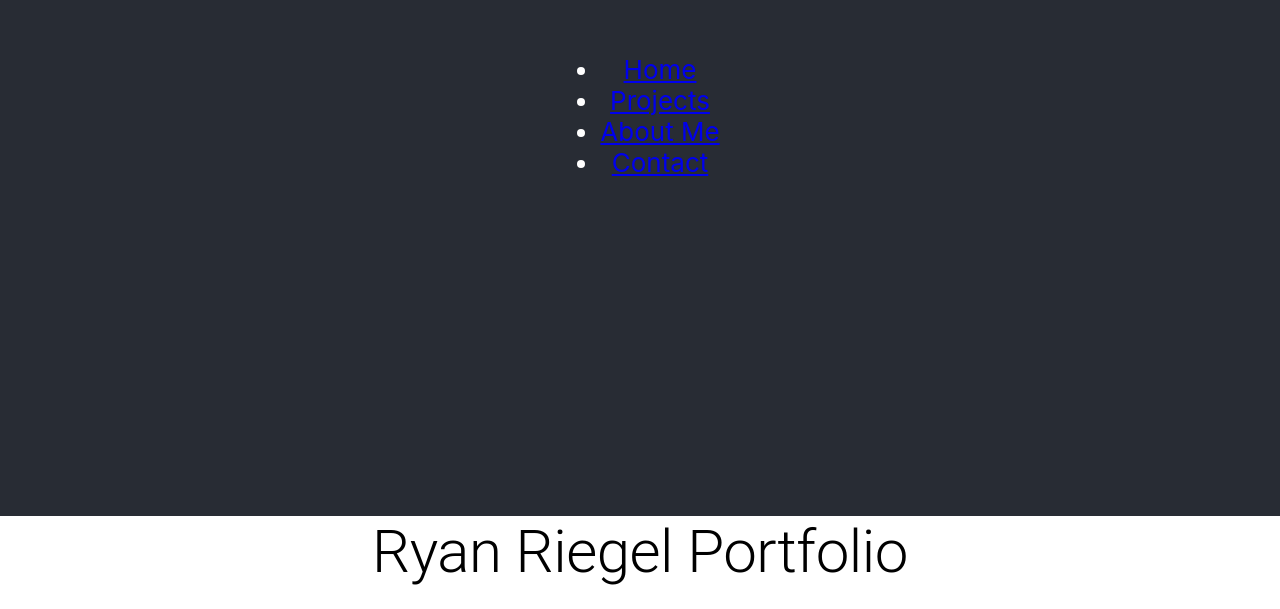
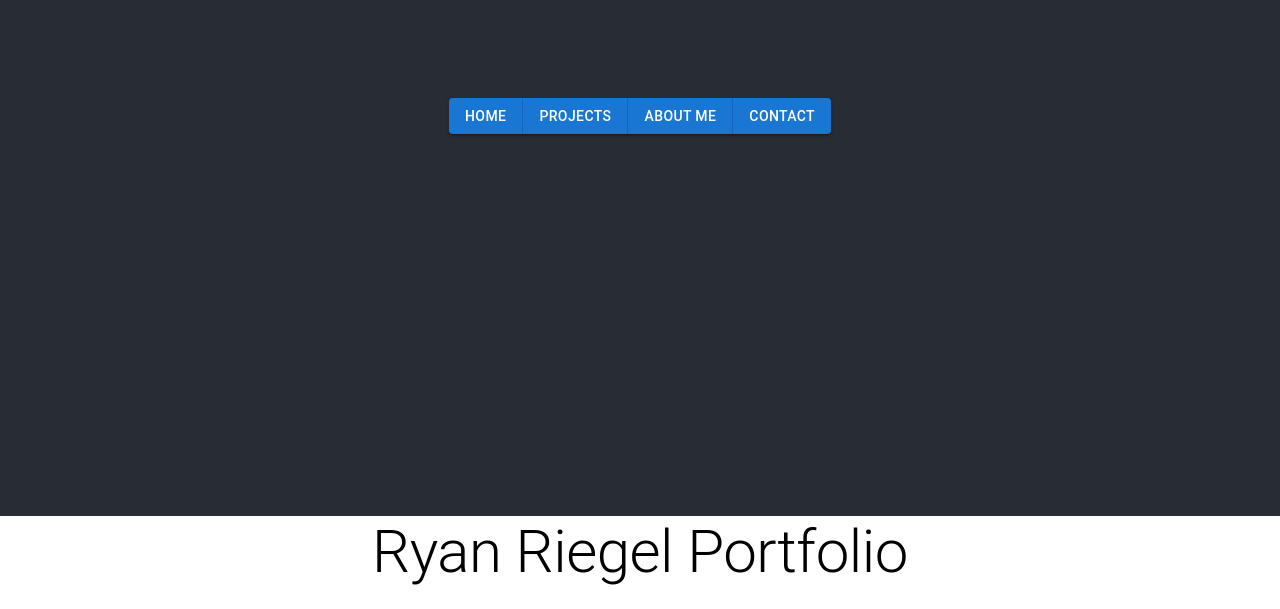
Before and after one commit to rriegel/portfolio, a React (Create React App) app in the folder client/: page / in a window 1280 px wide. Shown: the part 284-893 px from the top of the page. Built offline with nearby package versions, Linux system fonts and the light colour scheme.

Commit message:
updated to MUI for nav buttons

```diff
--- a/client/src/App.tsx
+++ b/client/src/App.tsx
@@ -5,6 +5,7 @@ import {
   Route,
   Link
 } from "react-router-dom";
+import { Button, ButtonGroup } from '@mui/material';
 import Home from './routes/Home';
 import Projects from './routes/Projects';
 import AboutMe from './routes/AboutMe';
@@ -15,20 +16,12 @@ export default function App() {
     <Router>
       <div className="App">
         <nav className="App-header">
-          <ul>
-            <li>
-              <Link to="/">Home</Link>
-            </li>
-            <li>
-              <Link to="/projects">Projects</Link>
-            </li>
-            <li>
-              <Link to="/about">About Me</Link>
-            </li>
-            <li>
-              <Link to="/contact">Contact</Link>
-            </li>
-          </ul>
+          <ButtonGroup variant="contained" aria-label="navigation buttons">
+            <Button component={Link} to="/">Home</Button>
+            <Button component={Link} to="/projects">Projects</Button>
+            <Button component={Link} to="/about">About Me</Button>
+            <Button component={Link} to="/contact">Contact</Button>
+          </ButtonGroup>
         </nav>
 
         <Routes>
```
